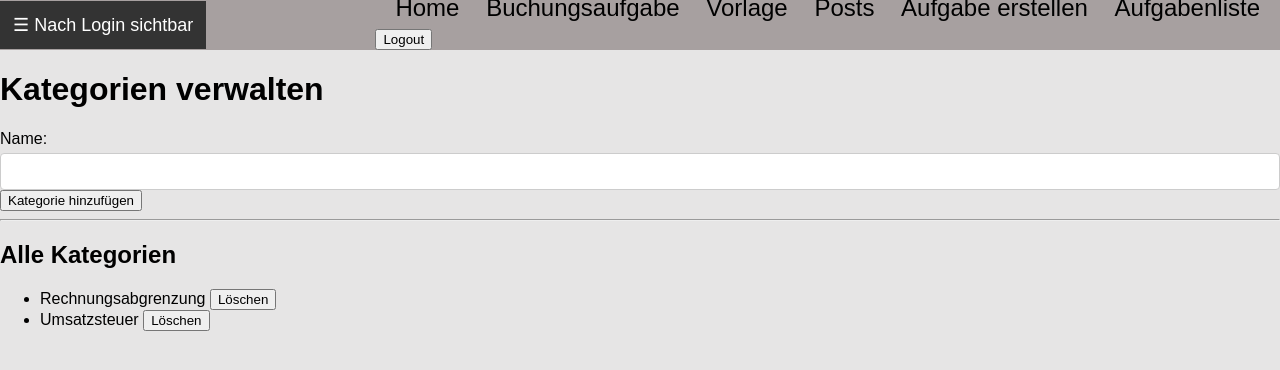
After one commit to iug-htw/accounting, a Django app: page /posts/neue-kategorie/ in a window 1280 px wide. The commit adds this page. Shown: the top 370 px of the page. Run offline with Django 5.2, Linux system fonts and the light colour scheme; a user stored in the database is signed in; data comes from the database, SQL or seed files in the repository.

Commit message:
Kategorien Drop Down

```diff
--- a/posts/admin.py
+++ b/posts/admin.py
@@ -1,7 +1,8 @@
 from django.contrib import admin
-from .models import Aufgabe
+from .models import Aufgabe, Kategorie
 # Register your models here.
 admin.site.register(Aufgabe)
+admin.site.register(Kategorie)
 
 class AufgabeAdmin(admin.ModelAdmin):
     list_display = ('id', 'kategorie', 'author', 'erstellungsdatum')
--- a/posts/forms.py
+++ b/posts/forms.py
@@ -1,8 +1,14 @@
 from django import forms
-from .models import Aufgabe
-#funktional 11;17
+from .models import Aufgabe, Kategorie
 
 class AufgabeForm(forms.ModelForm):
+    kategorie = forms.ModelChoiceField(queryset=Kategorie.objects.all(), empty_label="Kategorie wählen")
+
     class Meta:
         model = Aufgabe
-        fields = ['kategorie', 'aufgabentext','aufgabentyp']
+        fields = ['kategorie', 'aufgabentext', 'aufgabentyp']
+
+class KategorieForm(forms.ModelForm):
+    class Meta:
+        model = Kategorie
+        fields = ['name']
--- a/posts/models.py
+++ b/posts/models.py
@@ -1,13 +1,19 @@
 from django.db import models
 from django.contrib.auth.models import User
 
+class Kategorie(models.Model):
+    name = models.CharField(max_length=100, unique=True)
+
+    def __str__(self):
+        return self.name
+
 class Aufgabe(models.Model):
-    kategorie = models.CharField(max_length=100)
+    kategorie = models.ForeignKey(Kategorie, on_delete=models.CASCADE)  # Ändere CharField zu ForeignKey
     aufgabentext = models.TextField()
-    loesung_haben = models.JSONField(blank=True, null=True)  # Optional für Buchungssätze
-    loesung_soll = models.JSONField(blank=True, null=True)  # Optional für Buchungssätze
-    multiple_choice_antworten = models.JSONField(blank=True, null=True)  # JSON für Multiple Choice Antworten
-    richtige_antwort = models.TextField(blank=True, null=True)  # Für Texteingaben (und richtige Antwort bei MC)
+    loesung_haben = models.JSONField(blank=True, null=True)
+    loesung_soll = models.JSONField(blank=True, null=True)
+    multiple_choice_antworten = models.JSONField(blank=True, null=True)
+    richtige_antwort = models.TextField(blank=True, null=True)
     aufgabentyp = models.CharField(max_length=50, choices=[
         ('buchungssatz', 'Buchungssatz'),
         ('multiple_choice', 'Multiple Choice'),
@@ -16,6 +22,3 @@ class Aufgabe(models.Model):
     author = models.ForeignKey(User, on_delete=models.CASCADE)
     erstellungsdatum = models.DateTimeField(auto_now_add=True)
     id = models.AutoField(primary_key=True)
-
-    def __str__(self):
-        return f"Aufgabe {self.id}: {self.kategorie} ({self.aufgabentyp})"
--- a/posts/templates/posts/neue_aufgabe.html
+++ b/posts/templates/posts/neue_aufgabe.html
@@ -6,7 +6,7 @@
 
 {% block content %}
 <h1>Neue Aufgabe erstellen</h1>
-
+<a href="{% url 'posts:neue_kategorie' %}">Neue Kategorie hinzufügen</a>
 <form id="aufgabeForm" method="POST">
     {% csrf_token %}
 
@@ -124,8 +124,9 @@
     // Funktion zum Hinzufügen neuer Antwortfelder für Multiple Choice
     function addMCField() {
         let mcFields = document.getElementById('mcFields');
+        let fieldCount = mcFields.getElementsByTagName('input').length + 1;  // Zählt vorhandene Felder
         let newField = document.createElement('div');
-        newField.innerHTML = '<input type="text" placeholder="Weitere Antwort" name="antwort"><br>';
+        newField.innerHTML = `<input type="text" placeholder="Antwort ${fieldCount}" name="antwort_${fieldCount}"><br>`;
         mcFields.appendChild(newField);
     }
 
--- /dev/null
+++ b/posts/templates/posts/neue_kategorie.html
@@ -0,0 +1,34 @@
+{% extends 'vorlage.html' %}
+
+{% block title %}
+    Kategorien verwalten
+{% endblock %}
+
+{% block content %}
+<h1>Kategorien verwalten</h1>
+
+<!-- Formular zum Hinzufügen einer neuen Kategorie -->
+<form method="POST">
+    {% csrf_token %}
+    {{ form.name.label_tag }} {{ form.name }}<br>
+    <button type="submit">Kategorie hinzufügen</button>
+</form>
+
+<hr>
+
+<!-- Anzeige aller Kategorien mit Lösch-Button -->
+<h2>Alle Kategorien</h2>
+<ul>
+    {% for kategorie in kategorien %}
+        <li>
+            {{ kategorie.name }}
+            <!-- Lösch-Button -->
+            <form action="{% url 'posts:kategorie_loeschen' kategorie.id %}" method="POST" style="display:inline;">
+                {% csrf_token %}
+                <button type="submit" onclick="return confirm('Willst du diese Kategorie wirklich löschen?');">Löschen</button>
+            </form>
+        </li>
+    {% endfor %}
+</ul>
+
+{% endblock %}
--- a/posts/urls.py
+++ b/posts/urls.py
@@ -8,5 +8,7 @@ urlpatterns = [
     path('buchungsaufgabe/', views.buchungsaufgabe_view, name = 'buchungsaufgabe'),
     path('neue-aufgabe/', views.neue_aufgabe, name='neue_aufgabe'),
     path('aufgaben/', views.aufgaben_liste, name='aufgaben_liste'),
+    path('neue-kategorie/', views.neue_kategorie, name='neue_kategorie'),
+    path('kategorie-loeschen/<int:kategorie_id>/', views.kategorie_loeschen, name='kategorie_loeschen'),
     path('aufgabe/<int:aufgabe_id>/', views.aufgabe_detail, name='aufgabe_detail'),  # New path for task detail page
 ]
--- a/posts/views.py
+++ b/posts/views.py
@@ -1,7 +1,7 @@
 from django.shortcuts import render,redirect
 from django.contrib.auth.decorators import login_required
-from .models import Aufgabe
-from .forms import AufgabeForm
+from .models import Aufgabe, Kategorie
+from .forms import AufgabeForm, KategorieForm
 import json, random
 #funktional 11;17
 
@@ -11,6 +11,32 @@ def buchungsaufgabe(request):
 def buchungsaufgabe_view(request):
     return render(request, 'posts/buchungsaufgabe.html')
 
+@login_required(login_url="/users/login/")
+def neue_kategorie(request):
+    # Kategorie-Formular zum Hinzufügen neuer Kategorien
+    if request.method == 'POST':
+        form = KategorieForm(request.POST)
+        if form.is_valid():
+            form.save()
+            return redirect('posts:neue_kategorie')
+    else:
+        form = KategorieForm()
+
+    # Alle Kategorien abrufen
+    kategorien = Kategorie.objects.all()
+
+    # Template mit Kategorien und Formular rendern
+    return render(request, 'posts/neue_kategorie.html', {'form': form, 'kategorien': kategorien})
+
+@login_required(login_url="/users/login/")
+def kategorie_loeschen(request, kategorie_id):
+    # Versuchen, die Kategorie zu löschen
+    try:
+        kategorie = Kategorie.objects.get(id=kategorie_id)
+        kategorie.delete()
+    except Kategorie.DoesNotExist:
+        pass
+    return redirect('posts:neue_kategorie')
 
 # Separate Logik für Buchungssatz
 def handle_buchungssatz(request, aufgabe):
@@ -32,9 +58,16 @@ def handle_buchungssatz(request, aufgabe):
 
 # Separate Logik für Multiple-Choice-Aufgaben
 def handle_multiple_choice(request, aufgabe):
-    antworten = request.POST.getlist('antwort')  # Holt die Antworten als Liste
-    aufgabe.multiple_choice_antworten = json.dumps(antworten)  # Speichert sie als JSON
-    aufgabe.richtige_antwort = antworten[0]  # Die erste Antwort ist korrekt
+    antworten = []
+    i = 1
+    while f'antwort_{i}' in request.POST:
+        antworten.append(request.POST.get(f'antwort_{i}'))
+        i += 1
+    if len(antworten) < 3:
+        raise ValueError("Es müssen mindestens drei Antworten vorhanden sein.")
+    # Speichere die Antworten als Liste
+    aufgabe.multiple_choice_antworten = antworten
+    aufgabe.richtige_antwort = antworten[0]
 
 
 # Separate Logik für Texteingabe-Aufgaben
@@ -49,7 +82,6 @@ def neue_aufgabe(request):
             aufgabe = form.save(commit=False)
             aufgabe.author = request.user
 
-            # Speichere die spezifischen Daten basierend auf dem Aufgabentyp
             if aufgabe.aufgabentyp == 'buchungssatz':
                 handle_buchungssatz(request, aufgabe)
             elif aufgabe.aufgabentyp == 'multiple_choice':
@@ -62,7 +94,6 @@ def neue_aufgabe(request):
     else:
         form = AufgabeForm()
     return render(request, 'posts/neue_aufgabe.html', {'form': form})
-
 
 @login_required(login_url="/users/login/")
 def aufgaben_liste(request):
```
Also changed, not shown: posts/tests.py (added, +69 -0 lines), db.sqlite3, posts/migrations/0009_kategorie_alter_aufgabe_kategorie.py (added), posts/migrations/0010_aufgabe_kategorie_alt_alter_aufgabe_id_and_more.py (added), posts/migrations/0011_remove_aufgabe_kategorie_alt_alter_aufgabe_id_and_more.py (added).
